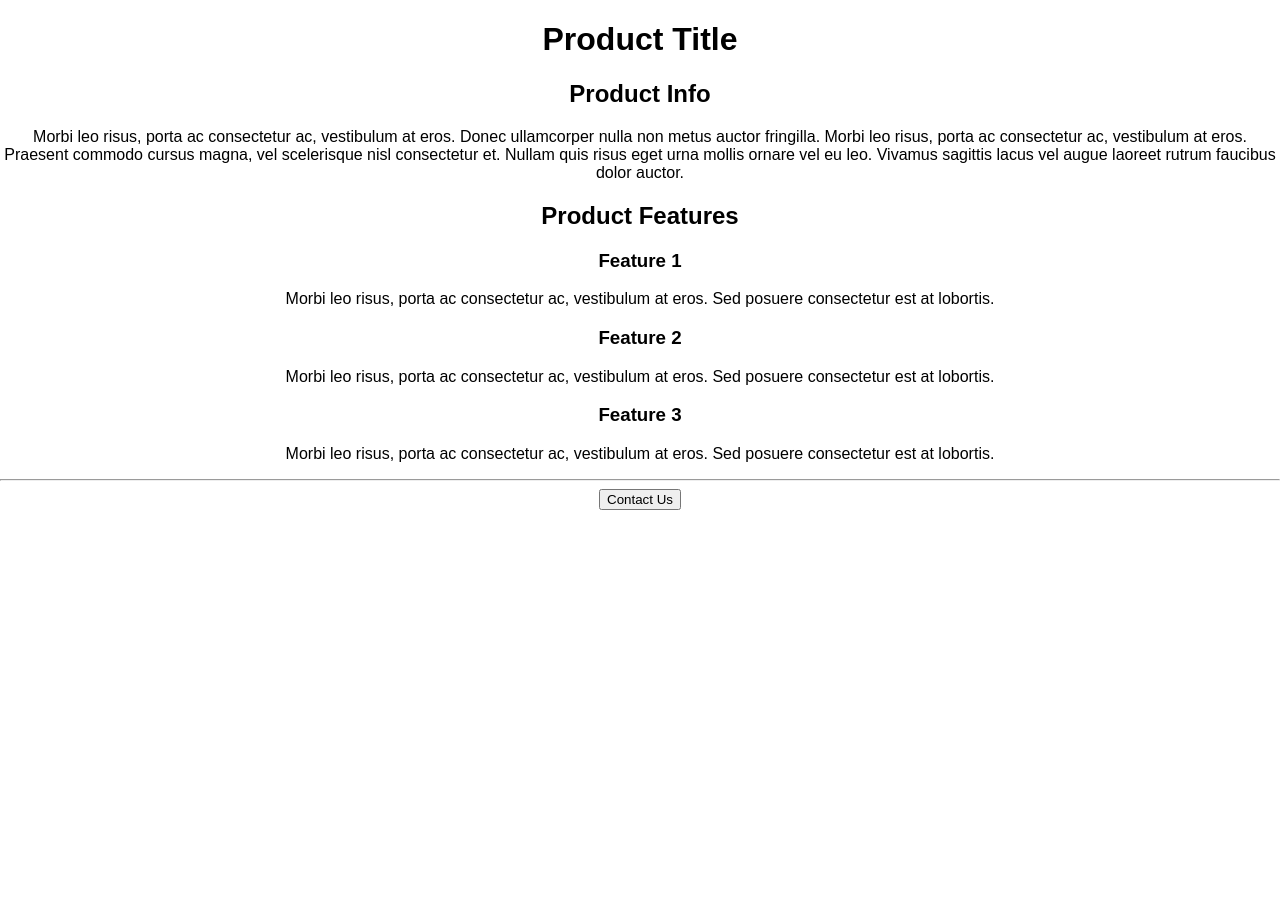
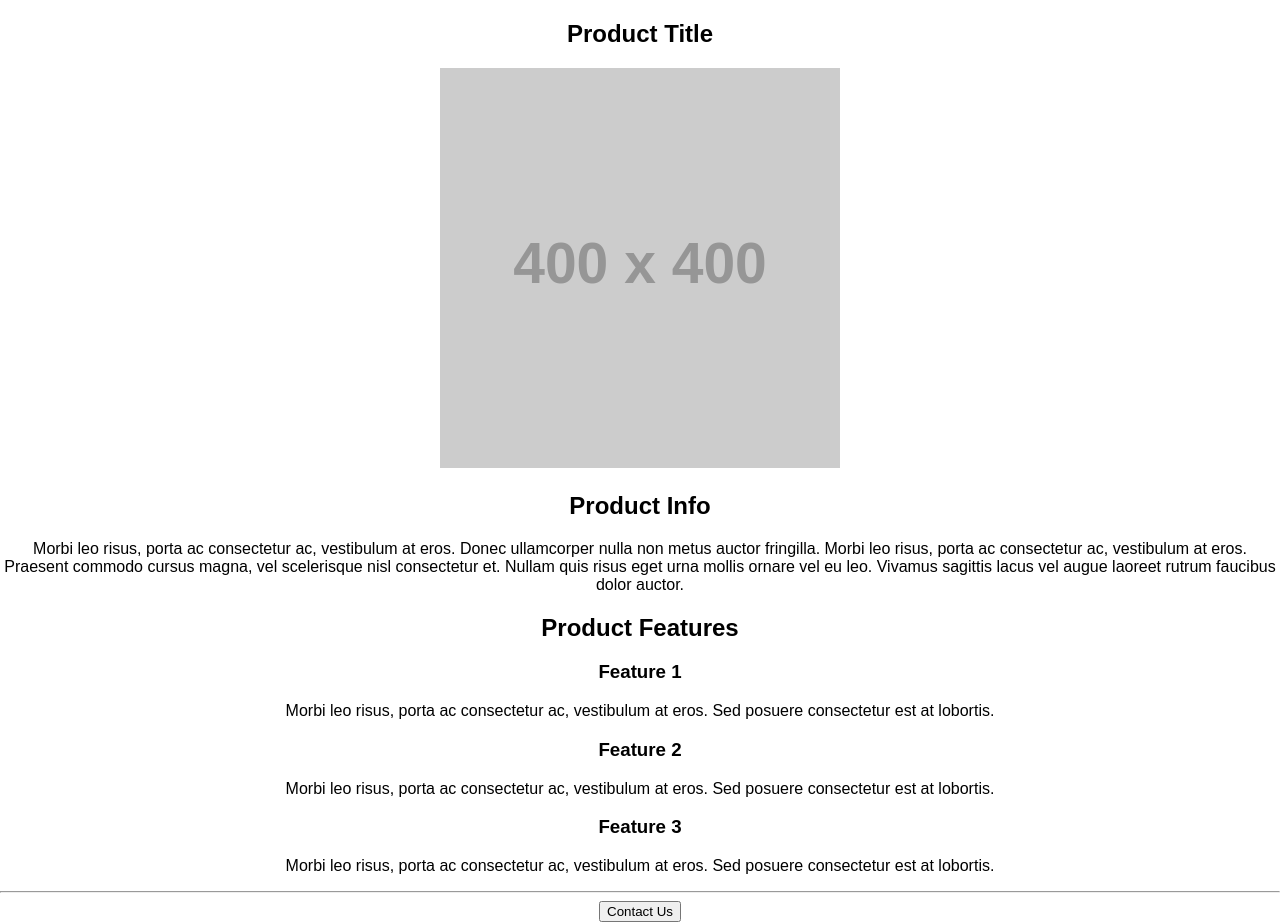
Before and after one commit to robotspacefish/marketing-site, a React (Create React App) app: page / in a window 1280 px wide. Before the commit the page ends 800 px from the top, so only its background shows below. Built offline with nearby package versions, Linux system fonts and the light colour scheme.

Commit message:
add placeholder image

```diff
--- a/src/pages/HomePage/HomePage.component.jsx
+++ b/src/pages/HomePage/HomePage.component.jsx
@@ -2,7 +2,10 @@ import React from 'react';
 
 const Homepage = () => (
   <div className="homepage">
-    <h1>Product Title</h1>
+    <section>
+      <h1>Product Title</h1>
+      <img src="https://via.placeholder.com/400" alt="placeholder image" />
+    </section>
 
     <section>
       <h2>Product Info</h2>
```
